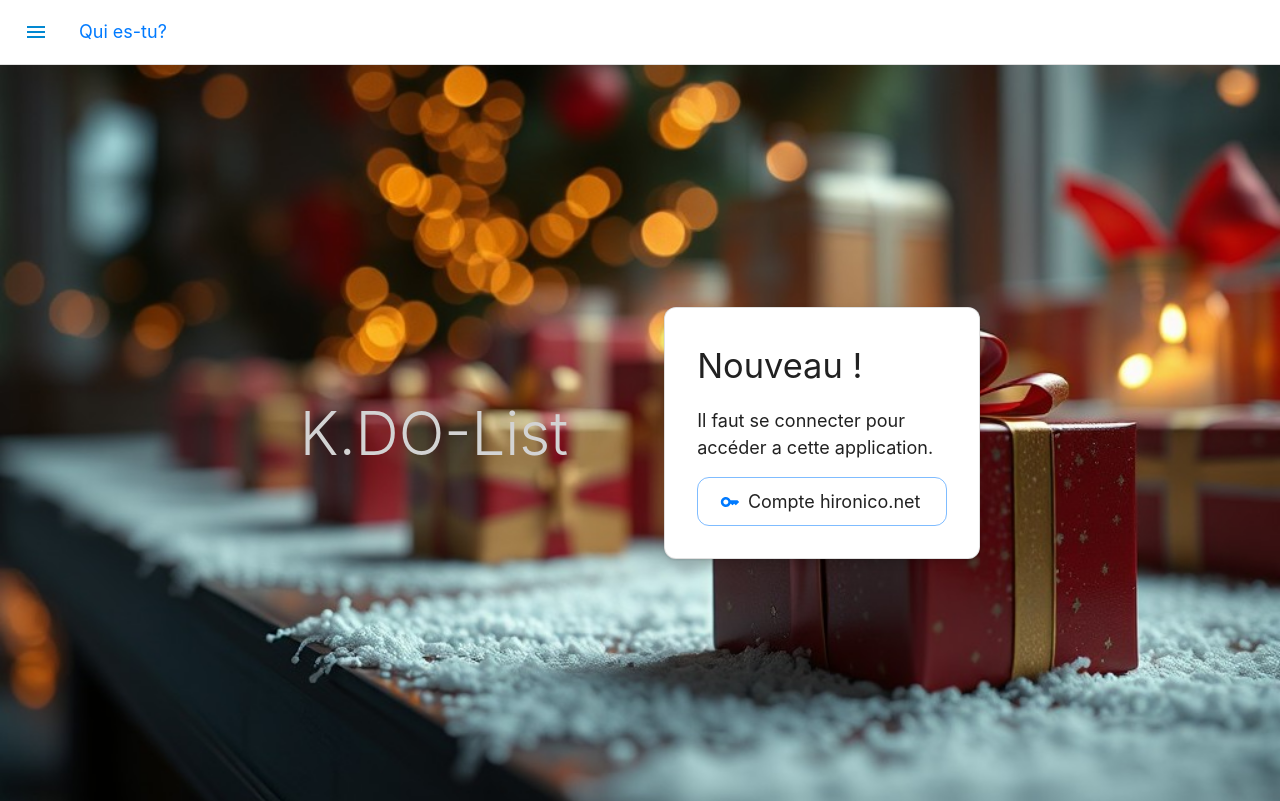
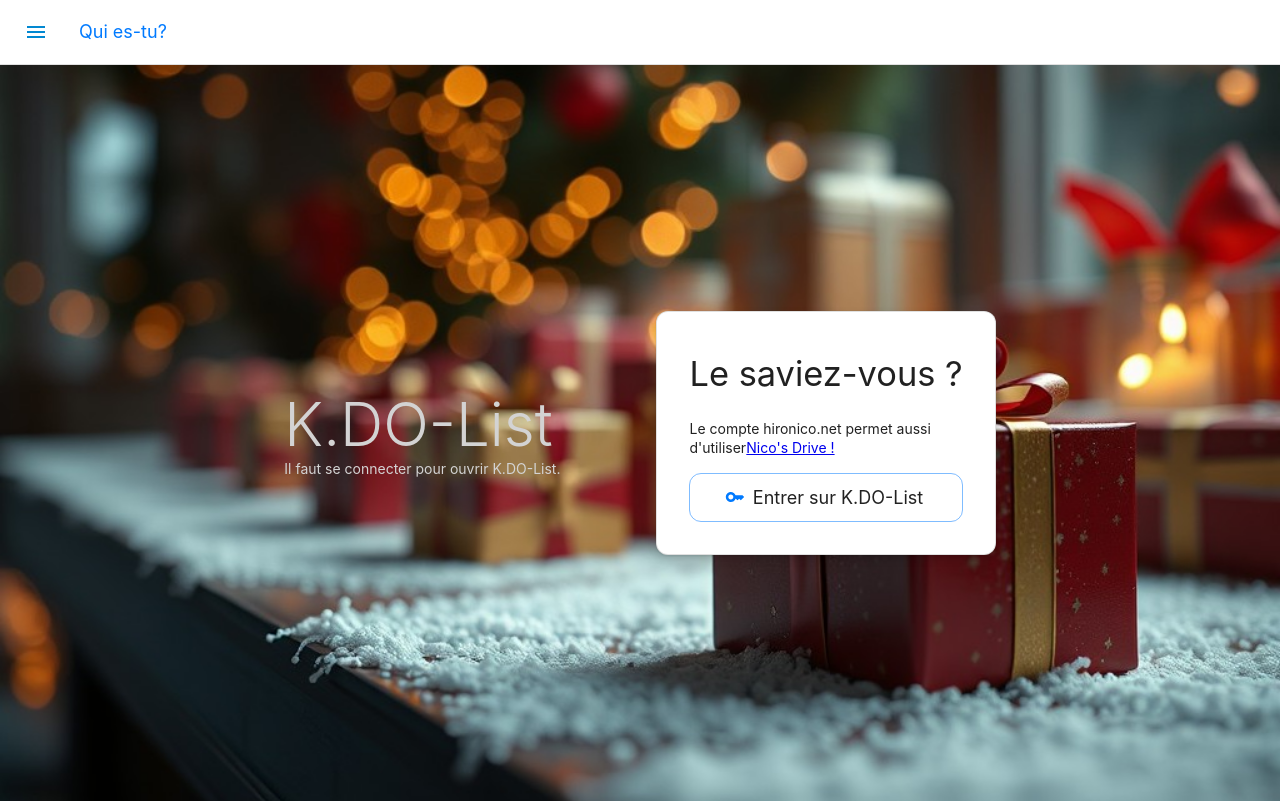
Before and after one commit to hironico/kdolist, a React (Vite) app in the folder client/: page /login in a window 1280 px wide. Built offline with nearby package versions, Linux system fonts and the light colour scheme.

Commit message:
new welcome and login pages backgrounds and text

```diff
--- a/client/src/components/SignInCard/SignInCard.tsx
+++ b/client/src/components/SignInCard/SignInCard.tsx
@@ -3,7 +3,7 @@ import Button from '@mui/material/Button';
 import Typography from '@mui/material/Typography';
 
 import { Key as KeyIcon } from '@mui/icons-material';
-import { useNavigate } from 'react-router-dom';
+import { Link, useNavigate } from 'react-router-dom';
 import Card from '../Card/Card';
 
 import { apiBaseUrl } from '@/config';
@@ -32,14 +32,16 @@ export default function SignInCard() {
   return (
       <Card variant="outlined">
 
-        <Typography
-          component="h1"
+        <Typography variant="subtitle1"
           sx={{ width: '100%', fontSize: 'clamp(2rem, 10vw, 2.15rem)' }}
-        >Nouveau !
+        >Le saviez-vous ?
         </Typography>
         <Box sx={{ display: 'flex', flexDirection: 'column', gap: 2, maxWidth: '250px' }}>
-          <Typography>
-            Il faut se connecter pour accéder a cette application.
+          <Typography variant="subtitle2">
+            Le compte hironico.net permet aussi d'utiliser
+            <Link to="/redirect?url=https://bkp.hironico.net&newTab=true">
+            Nico's Drive !
+            </Link>
           </Typography>
         </Box>
         <Box sx={{ display: 'flex', flexDirection: 'column', gap: 2 }}>
@@ -49,7 +51,7 @@ export default function SignInCard() {
             onClick={handleKeycloakLogin}
             startIcon={<KeyIcon />}
           >
-            <Typography sx={{ color: 'text.primary' }}>Compte hironico.net</Typography>
+            <Typography sx={{ color: 'text.primary' }}>Entrer sur K.DO-List</Typography>
           </Button>
         </Box>
       </Card>
--- a/client/src/components/styled.ts
+++ b/client/src/components/styled.ts
@@ -26,6 +26,16 @@ const FullSizeTopCenteredFlexBox = styled(TopCenteredFlexBox)({
   height: '100%',
 });
 
+const VerticalFlexBox = styled(Box) ({
+  flexDirection: 'column'
+});
+
+const CenteredVerticalFlexBox = styled(VerticalFlexBox) ({
+  justifyContent: 'center',
+  alignItems: 'center',
+  alignContent: 'center'
+})
+
 const StyledFab = styled(Fab)({
   position: 'absolute',
   zIndex: 1,
@@ -41,5 +51,7 @@ export {
   FullSizeCenteredFlexBox,
   TopCenteredFlexBox,
   FullSizeTopCenteredFlexBox,
+  VerticalFlexBox,
+  CenteredVerticalFlexBox,
   StyledFab,
 };
--- a/client/src/pages/LoginPage/LoginPage.tsx
+++ b/client/src/pages/LoginPage/LoginPage.tsx
@@ -1,16 +1,21 @@
 import Meta from '@/components/Meta';
 import SignInCard from '@/components/SignInCard';
-import { CenteredFlexBox } from '@/components/styled';
+import { CenteredVerticalFlexBox } from '@/components/styled';
 import { Box, Stack, Typography } from '@mui/material';
 
 function LoginPage() {
+
+  const randomBgImageUrl = `url("./background/kdolist-${Math.floor((Math.random() * 4) + 1)}.jpeg")`;
+
+  console.log(randomBgImageUrl);
+
   return (
     <>
       <Meta title="Welcome" />
       <Box
         sx={{
           backgroundColor: 'transparent', // Set the background color to transparent
-          backgroundImage: 'url(./background/kdolist-1.jpeg)', // Set the background image
+          backgroundImage: randomBgImageUrl, // Set the background image
           backgroundSize: 'cover', // Set the background image size to cover the entire component
           backgroundPosition: 'center',
           height: { xs: '100%', md: '100%' },
@@ -35,11 +40,14 @@ function LoginPage() {
               m: 'auto',
             }}
           >
-            <CenteredFlexBox>
+            <CenteredVerticalFlexBox>
               <Typography variant="h2" color="lightgray">
                 K.DO-List
               </Typography>
-            </CenteredFlexBox>
+              <Typography variant='subtitle2' color="lightgray">
+                Il faut se connecter pour ouvrir K.DO-List.
+              </Typography>
+            </CenteredVerticalFlexBox>
             <SignInCard />
           </Stack>
         </Stack>
--- a/client/src/pages/Welcome/Welcome.tsx
+++ b/client/src/pages/Welcome/Welcome.tsx
@@ -82,7 +82,24 @@ const carouselItems: CarouselItem[] = [
     description: 'Notre nouvelle façon de partager nos listes de cadeaux',
     buttonText: 'Commencer',
   },
-  // Ajoutez d'autres éléments du carousel ici
+  {
+    image: './background/kdolist-2.jpeg',
+    title: 'K.DO-List',
+    description: 'Notre nouvelle façon de partager nos listes de cadeaux',
+    buttonText: 'Commencer',
+  },
+  {
+    image: './background/kdolist-3.jpeg',
+    title: 'K.DO-List',
+    description: 'Notre nouvelle façon de partager nos listes de cadeaux',
+    buttonText: 'Commencer',
+  },
+  {
+    image: './background/kdolist-4.jpeg',
+    title: 'K.DO-List',
+    description: 'Notre nouvelle façon de partager nos listes de cadeaux',
+    buttonText: 'Commencer',
+  }
 ];
 
 const features: FeatureCard[] = [
```
